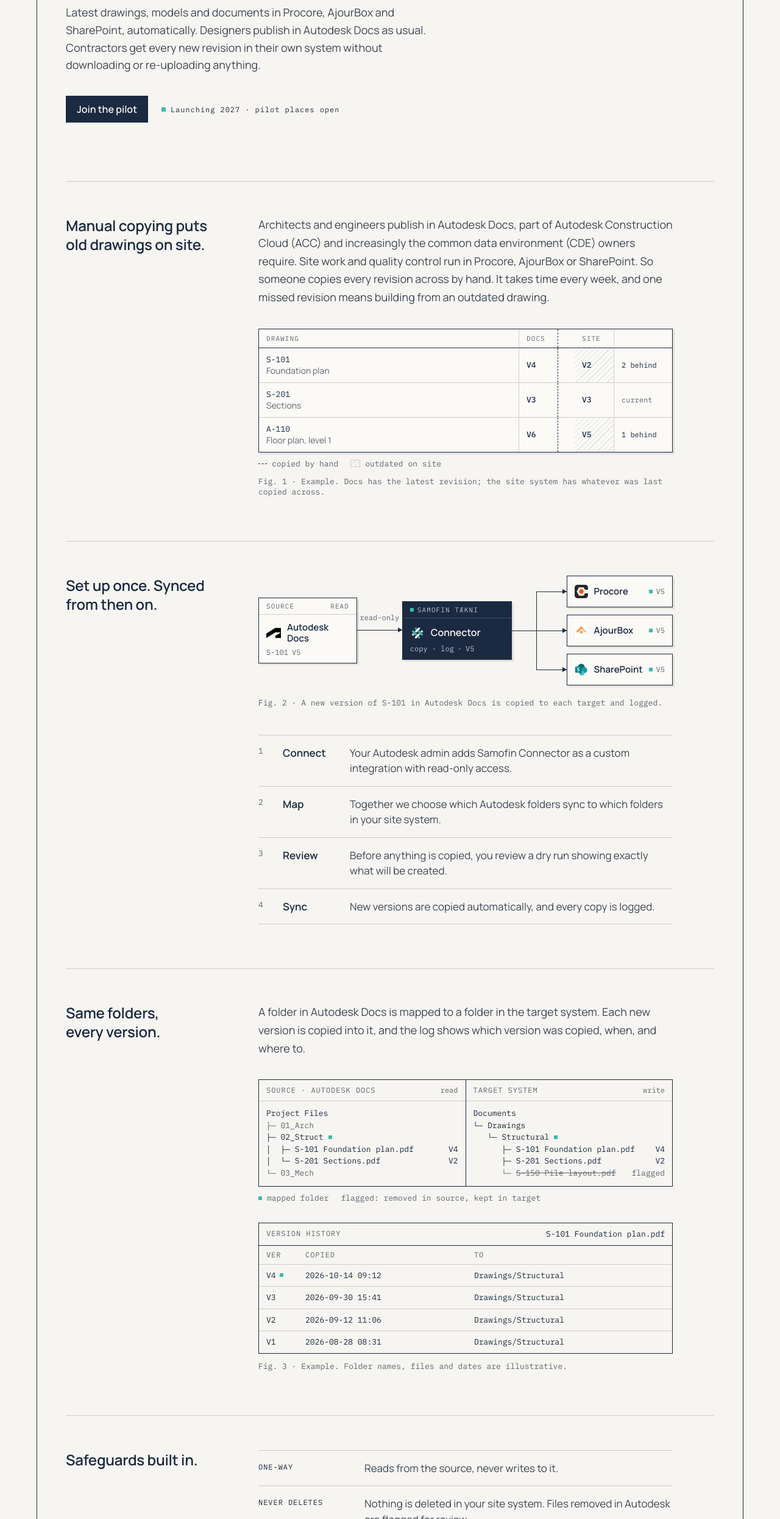
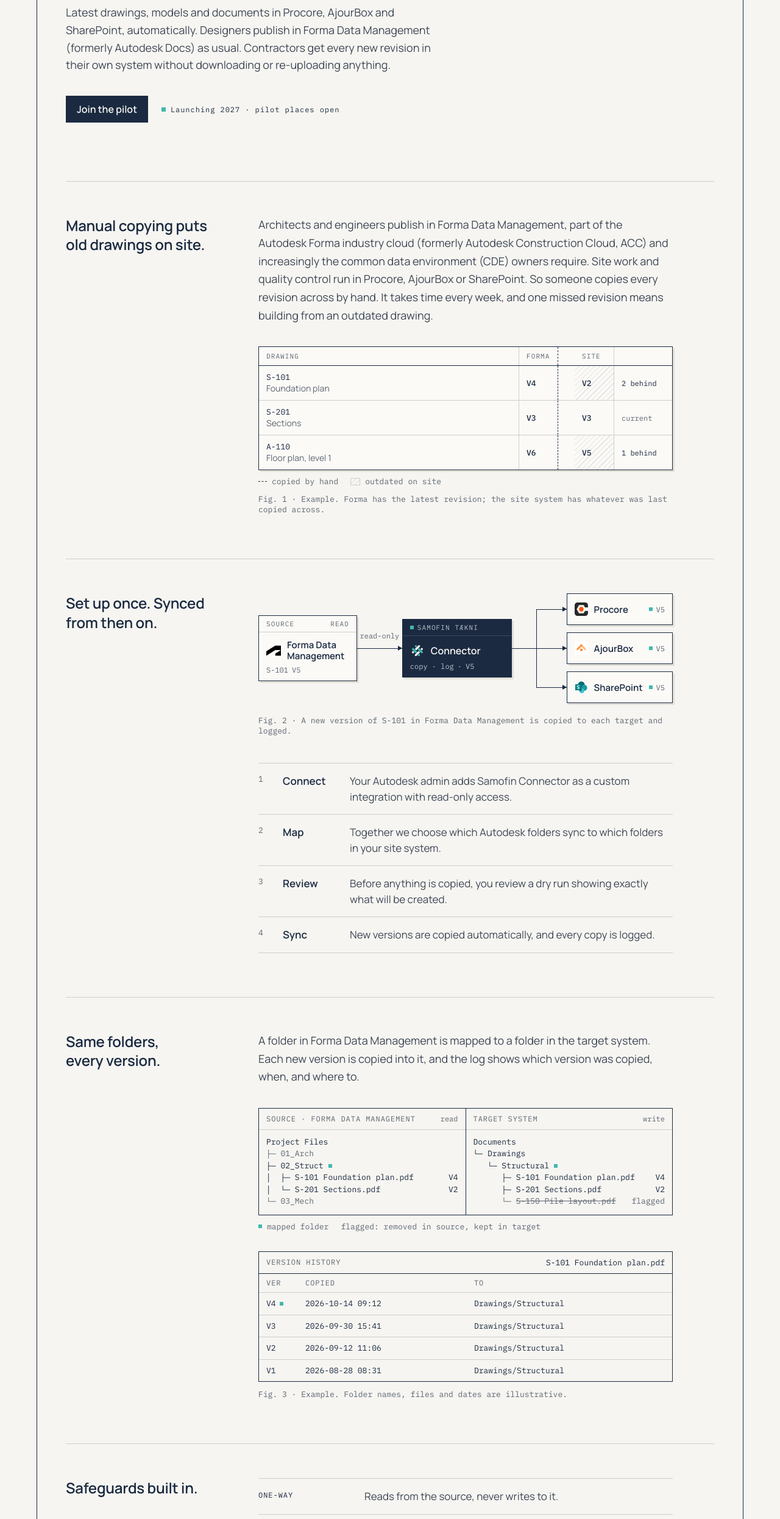
Before and after one commit to skulia15/samofin-web, a website: page src/index.html in a window 1280 px wide. Shown: the part 309-2800 px from the top of the page at 61% size. Drawn offline with Linux system fonts and the light colour scheme.

Commit message:
Rename Autodesk Docs to Forma Data Management / Autodesk Forma

```diff
--- a/src/index.html
+++ b/src/index.html
@@ -3,8 +3,8 @@
 <head>
 <meta charset="utf-8">
 <meta name="viewport" content="width=device-width, initial-scale=1">
-<title data-i18n="meta.title">Autodesk Docs to Procore, AjourBox &amp; SharePoint – Samofin</title>
-<meta name="description" data-i18n-content="meta.description" content="Update once in Autodesk Docs, updated everywhere. Samofin Connector copies the latest drawings, models and documents from Autodesk Docs (ACC) to Procore, AjourBox and SharePoint.">
+<title data-i18n="meta.title">Autodesk Forma (ACC) to Procore, AjourBox &amp; SharePoint – Samofin</title>
+<meta name="description" data-i18n-content="meta.description" content="Update once in Autodesk Forma, updated everywhere. Samofin Connector copies the latest drawings, models and documents from Forma Data Management (formerly Autodesk Docs, ACC) to Procore, AjourBox and SharePoint.">
 <meta name="theme-color" content="#F6F5F1">
 <link rel="canonical" href="https://samofin.com/" data-i18n-href="url.self">
 <link rel="alternate" hreflang="en" href="https://samofin.com/">
@@ -14,13 +14,13 @@
 <meta property="og:url" content="https://samofin.com/" data-i18n-content="url.self">
 <meta property="og:locale" content="en_GB" data-i18n-content="og.locale">
 <meta property="og:locale:alternate" content="is_IS" data-i18n-content="og.locale.alternate">
-<meta property="og:title" content="Autodesk Docs to Procore, AjourBox &amp; SharePoint – Samofin" data-i18n-content="meta.title">
-<meta property="og:description" content="Update once in Autodesk Docs, updated everywhere. Samofin Connector copies the latest drawings, models and documents from Autodesk Docs (ACC) to Procore, AjourBox and SharePoint." data-i18n-content="meta.description">
+<meta property="og:title" content="Autodesk Forma (ACC) to Procore, AjourBox &amp; SharePoint – Samofin" data-i18n-content="meta.title">
+<meta property="og:description" content="Update once in Autodesk Forma, updated everywhere. Samofin Connector copies the latest drawings, models and documents from Forma Data Management (formerly Autodesk Docs, ACC) to Procore, AjourBox and SharePoint." data-i18n-content="meta.description">
 <meta property="og:site_name" content="Samofin Tækni">
 <meta property="og:image" content="https://samofin.com/og-image.png">
 <meta property="og:image:width" content="1200">
 <meta property="og:image:height" content="630">
-<meta property="og:image:alt" content="Samofin Connector: Autodesk Docs to Procore, AjourBox and SharePoint">
+<meta property="og:image:alt" content="Samofin Connector: Autodesk Forma to Procore, AjourBox and SharePoint">
 <meta name="twitter:card" content="summary_large_image">
 <link rel="icon" href="/favicon.ico" sizes="16x16 32x32 48x48">
 <link rel="icon" href="/favicon.svg" type="image/svg+xml">
@@ -67,7 +67,7 @@
       "name": "Samofin Connector",
       "applicationCategory": "BusinessApplication",
       "operatingSystem": "Web",
-      "description": "Copies the latest drawings, models and documents from Autodesk Docs (Autodesk Construction Cloud) to Procore, AjourBox and SharePoint. One-way, fully logged, hosted in the EU.",
+      "description": "Copies the latest drawings, models and documents from Forma Data Management (formerly Autodesk Docs, Autodesk Construction Cloud) to Procore, AjourBox and SharePoint. One-way, fully logged, hosted in the EU.",
       "url": "https://samofin.com/",
       "publisher": { "@id": "https://samofin.com/#org" }
     }
@@ -191,7 +191,7 @@
 
 figcaption { margin-top: 20px; font-family: var(--mono); font-size: 13px; color: var(--muted); }
 
-/* Problem: Docs vs site versions drifting apart */
+/* Problem: Forma vs site versions drifting apart */
 .drift { border: 1px solid var(--ink); background: #FBFAF7; box-shadow: 3px 3px 0 #E2E0D8; }
 .drift-row { display: grid; grid-template-columns: minmax(0, 1fr) 64px 28px 64px 96px; border-top: 1px solid var(--rule); }
 .drift-row > * { display: flex; align-items: center; padding: 10px 12px; font-family: var(--mono); font-size: 13px; font-weight: 500; }
@@ -298,8 +298,8 @@
 
       <main>
         <section id="top" class="hero">
-          <h1 data-i18n="hero.title">Update once in Autodesk Docs. Updated everywhere.</h1>
-          <p data-i18n="hero.lede">Latest drawings, models and documents in Procore, AjourBox and SharePoint, automatically. Designers publish in Autodesk Docs as usual. Contractors get every new revision in their own system without downloading or re-uploading anything.</p>
+          <h1 data-i18n="hero.title">Update once in Autodesk Forma. Updated everywhere.</h1>
+          <p data-i18n="hero.lede">Latest drawings, models and documents in Procore, AjourBox and SharePoint, automatically. Designers publish in Forma Data Management (formerly Autodesk Docs) as usual. Contractors get every new revision in their own system without downloading or re-uploading anything.</p>
           <div class="launch">
             <a class="cta" href="mailto:hello@samofin.com?subject=Samofin%20Connector%20pilot" data-i18n="hero.cta" data-i18n-href="hero.cta.href">Join the pilot</a>
             <span class="label" data-i18n="hero.status">Launching 2027 · pilot places open</span>
@@ -309,10 +309,10 @@
         <section id="problem" class="split">
           <h2 data-i18n="problem.title">Manual copying puts old drawings on site.</h2>
           <div>
-            <p data-i18n="problem.body">Architects and engineers publish in Autodesk Docs, part of Autodesk Construction Cloud (ACC) and increasingly the common data environment (CDE) owners require. Site work and quality control run in Procore, AjourBox or SharePoint. So someone copies every revision across by hand. It takes time every week, and one missed revision means building from an outdated drawing.</p>
+            <p data-i18n="problem.body">Architects and engineers publish in Forma Data Management, part of the Autodesk Forma industry cloud (formerly Autodesk Construction Cloud, ACC) and increasingly the common data environment (CDE) owners require. Site work and quality control run in Procore, AjourBox or SharePoint. So someone copies every revision across by hand. It takes time every week, and one missed revision means building from an outdated drawing.</p>
             <figure class="fig-block">
               <div class="drift">
-                <div class="drift-row drift-head"><span data-i18n="drift.drawing">DRAWING</span><span>DOCS</span><span></span><span data-i18n="drift.site">SITE</span><span></span></div>
+                <div class="drift-row drift-head"><span data-i18n="drift.drawing">DRAWING</span><span>FORMA</span><span></span><span data-i18n="drift.site">SITE</span><span></span></div>
                 <div class="drift-row"><div><div>S-101</div><div class="desc">Foundation plan</div></div><span>V4</span><span></span><span class="stale">V2</span><span data-i18n="drift.behind2">2 behind</span></div>
                 <div class="drift-row"><div><div>S-201</div><div class="desc">Sections</div></div><span>V3</span><span></span><span>V3</span><span class="ok" data-i18n="drift.current">current</span></div>
                 <div class="drift-row"><div><div>A-110</div><div class="desc">Floor plan, level 1</div></div><span>V6</span><span></span><span class="stale">V5</span><span data-i18n="drift.behind1">1 behind</span></div>
@@ -321,7 +321,7 @@
                 <span><span class="sw-hand"></span><span data-i18n="drift.legend.hand">copied by hand</span></span>
                 <span><span class="sw-stale stale"></span><span data-i18n="drift.legend.stale">outdated on site</span></span>
               </div>
-              <figcaption data-i18n="drift.caption">Fig. 1 · Example. Docs has the latest revision; the site system has whatever was last copied across.</figcaption>
+              <figcaption data-i18n="drift.caption">Fig. 1 · Example. Forma has the latest revision; the site system has whatever was last copied across.</figcaption>
             </figure>
           </div>
         </section>
@@ -333,7 +333,7 @@
               <div class="dia-wide" aria-hidden="true">
                 <div class="card">
                   <div class="card-head"><span data-i18n="fig.source">SOURCE</span><span data-i18n="fig.read">READ</span></div>
-                  <div class="card-name"><img class="ic" src="/icons/autodesk-forma.svg" alt="" width="24" height="24">Autodesk Docs</div>
+                  <div class="card-name"><img class="ic" src="/icons/autodesk-forma.svg" alt="" width="24" height="24">Forma Data Management</div>
                   <div class="card-sub">S-101 <span data-v="src">V4</span><span class="dot" data-dot="src"></span></div>
                 </div>
                 <div class="edge arrow-r"><span class="mono" data-i18n="fig.readonly">read-only</span><span class="tok" data-tok="1" data-v="src">V4</span></div>
@@ -359,7 +359,7 @@
               <div class="dia-narrow" aria-hidden="true">
                 <div class="card">
                   <div class="card-head"><span data-i18n="fig.source">SOURCE</span><span data-i18n="fig.read">READ</span></div>
-                  <div class="card-name"><img class="ic" src="/icons/autodesk-forma.svg" alt="" width="24" height="24">Autodesk Docs</div>
+                  <div class="card-name"><img class="ic" src="/icons/autodesk-forma.svg" alt="" width="24" height="24">Forma Data Management</div>
                   <div class="card-sub">S-101 <span data-v="src">V4</span><span class="dot" data-dot="src"></span></div>
                 </div>
                 <div class="vline arrow-d" style="height:48px;"><span class="mono" data-i18n="fig.readonly">read-only</span><span class="tok" data-tok="1" data-v="src">V4</span></div>
@@ -377,7 +377,7 @@
                 </div>
               </div>
 
-              <figcaption data-i18n="fig.caption">Fig. 2 · A new version of S-101 in Autodesk Docs is copied to each target and logged.</figcaption>
+              <figcaption data-i18n="fig.caption">Fig. 2 · A new version of S-101 in Forma Data Management is copied to each target and logged.</figcaption>
             </figure>
 
             <ol class="rows steps">
@@ -392,12 +392,12 @@
         <section id="files" class="split">
           <h2 data-i18n="files.title">Same folders, every version.</h2>
           <div>
-            <p data-i18n="files.body">A folder in Autodesk Docs is mapped to a folder in the target system. Each new version is copied into it, and the log shows which version was copied, when, and where to.</p>
+            <p data-i18n="files.body">A folder in Forma Data Management is mapped to a folder in the target system. Each new version is copied into it, and the log shows which version was copied, when, and where to.</p>
 
             <figure class="fig-block">
               <div class="trees">
                 <div class="tree">
-                  <div class="tree-head"><span class="label" data-i18n="files.src">SOURCE · AUTODESK DOCS</span><span class="mode" data-i18n="files.read">read</span></div>
+                  <div class="tree-head"><span class="label" data-i18n="files.src">SOURCE · FORMA DATA MANAGEMENT</span><span class="mode" data-i18n="files.read">read</span></div>
                   <div class="tree-body">
                     <div><span class="p">Project Files</span></div>
                     <div class="muted"><span class="p">├─ 01_Arch</span></div>
@@ -464,10 +464,10 @@
             <dl class="rows faq">
               <div><dt data-i18n="faq.types.q">Which file types are synced?</dt><dd data-i18n="faq.types.a">All of them. Every file in a mapped folder is copied as it is: PDF, DWG, IFC, RVT, Office files and anything else.</dd></div>
               <div><dt data-i18n="faq.speed.q">How fast does a new version arrive?</dt><dd data-i18n="faq.speed.a">Within the hour. Mapped folders are checked for changes every 15 minutes by default.</dd></div>
-              <div><dt data-i18n="faq.perms.q">What access does it need?</dt><dd data-i18n="faq.perms.a">Read-only access to Autodesk Docs, which your Autodesk account admin grants as a custom integration. In your site system, a dedicated service account with access only to the projects or sites you choose. It never writes to Autodesk and never deletes anything.</dd></div>
+              <div><dt data-i18n="faq.perms.q">What access does it need?</dt><dd data-i18n="faq.perms.a">Read-only access to Forma Data Management, which your Autodesk account admin grants as a custom integration. In your site system, a dedicated service account with access only to the projects or sites you choose. It never writes to Autodesk and never deletes anything.</dd></div>
               <div><dt data-i18n="faq.setup.q">How long does setup take?</dt><dd data-i18n="faq.setup.a">A few weeks from agreement to go-live. We set up the folder mapping with you, you review a dry run, and the connector then runs alongside your current process for one to two weeks before you switch over.</dd></div>
               <div><dt data-i18n="faq.revisions.q">What happens when a drawing is revised?</dt><dd data-i18n="faq.revisions.a">The new revision is added as a new version of the same file in your site system, so the history is kept and nothing is duplicated. Older versions are never removed, and renamed or moved files are tracked rather than uploaded again.</dd></div>
-              <div><dt data-i18n="faq.targets.q">Which systems does it support?</dt><dd data-i18n="faq.targets.a">Autodesk Docs (Autodesk Construction Cloud) as the source, and Procore, AjourBox and SharePoint as targets. One Autodesk project can feed several targets at once.</dd></div>
+              <div><dt data-i18n="faq.targets.q">Which systems does it support?</dt><dd data-i18n="faq.targets.a">Forma Data Management (formerly Autodesk Docs, part of Autodesk Construction Cloud) as the source, and Procore, AjourBox and SharePoint as targets. One Autodesk project can feed several targets at once.</dd></div>
               <div><dt data-i18n="faq.start.q">When can we start?</dt><dd data-i18n="faq.start.a">Now. Samofin Connector launches in 2027, and pilot customers are onboarded first and help shape what comes next.</dd></div>
             </dl>
           </div>
```
Also changed, not shown: og/og-image.html (+2 -2 lines), src/is.json (+11 -11 lines), src/og-image.png.
